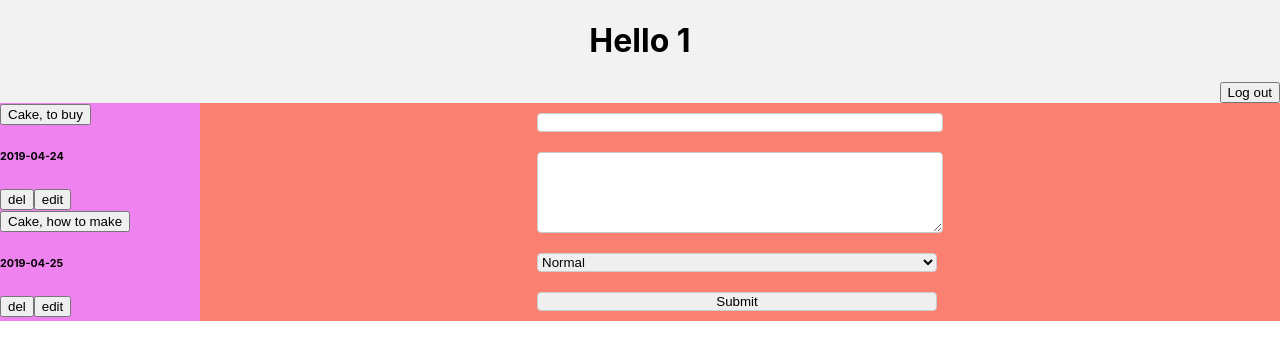
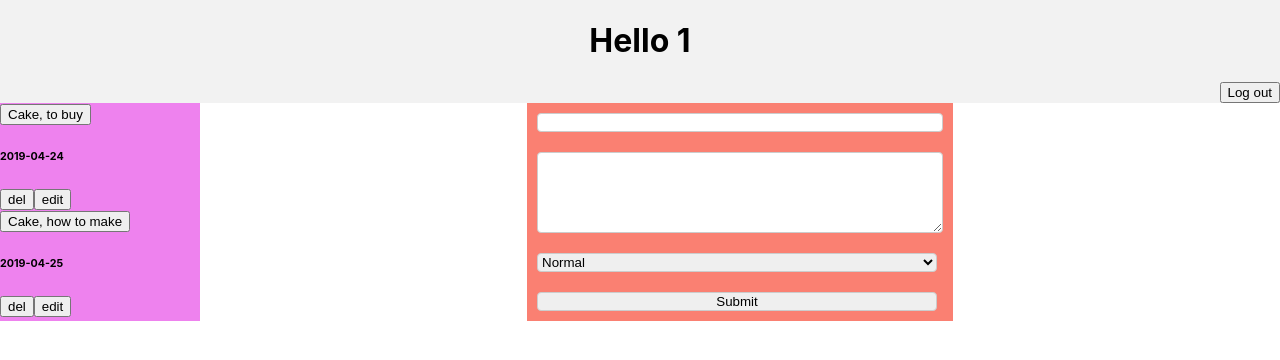
Before and after one commit to jakubpodolski/notes-app, a React (Create React App) app: page /user/1 in a window 1280 px wide. Shown: the top 360 px of the page. Built offline with nearby package versions, Linux system fonts and the light colour scheme.

Commit message:
fixed css

```diff
--- a/src/Components/UserPanel/UserPanel.css
+++ b/src/Components/UserPanel/UserPanel.css
@@ -23,7 +23,6 @@
 }
 
 .note-wrapper {
-    background: salmon;
     display: flex;
     flex: 1;
     flex-direction: column;
@@ -32,6 +31,7 @@
 }
 
 .note-form {
+    background: salmon;
     display: flex;
     flex-direction: column;
     justify-content: center;
```
